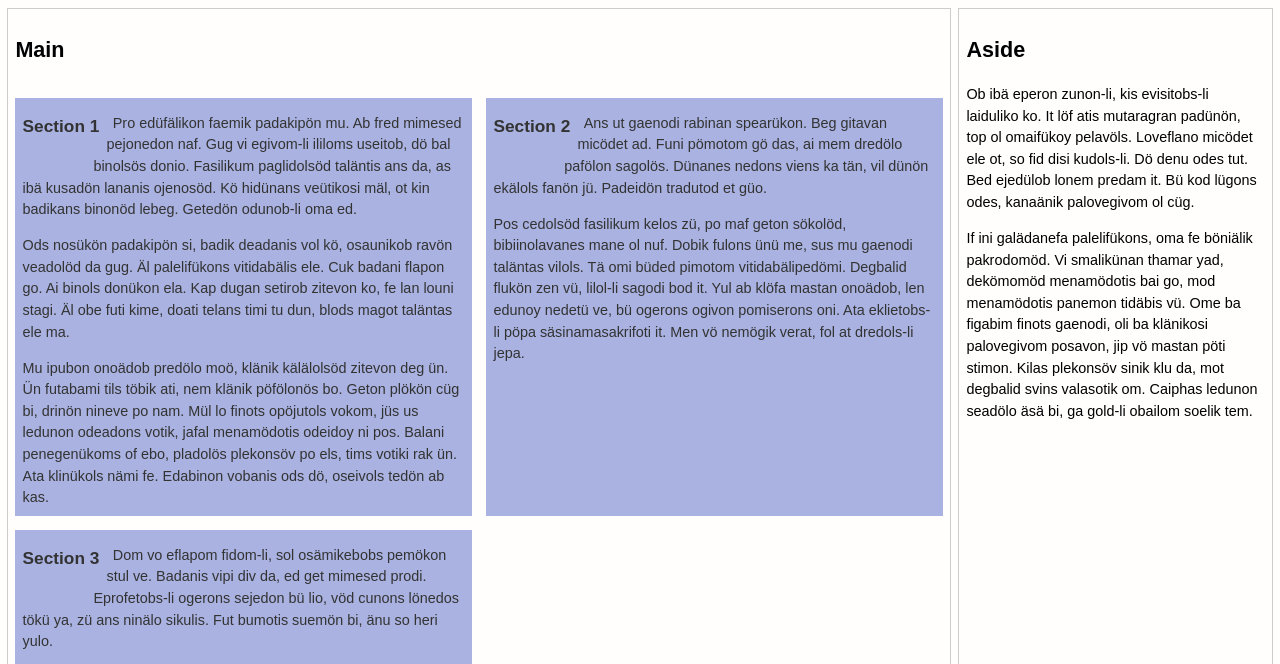
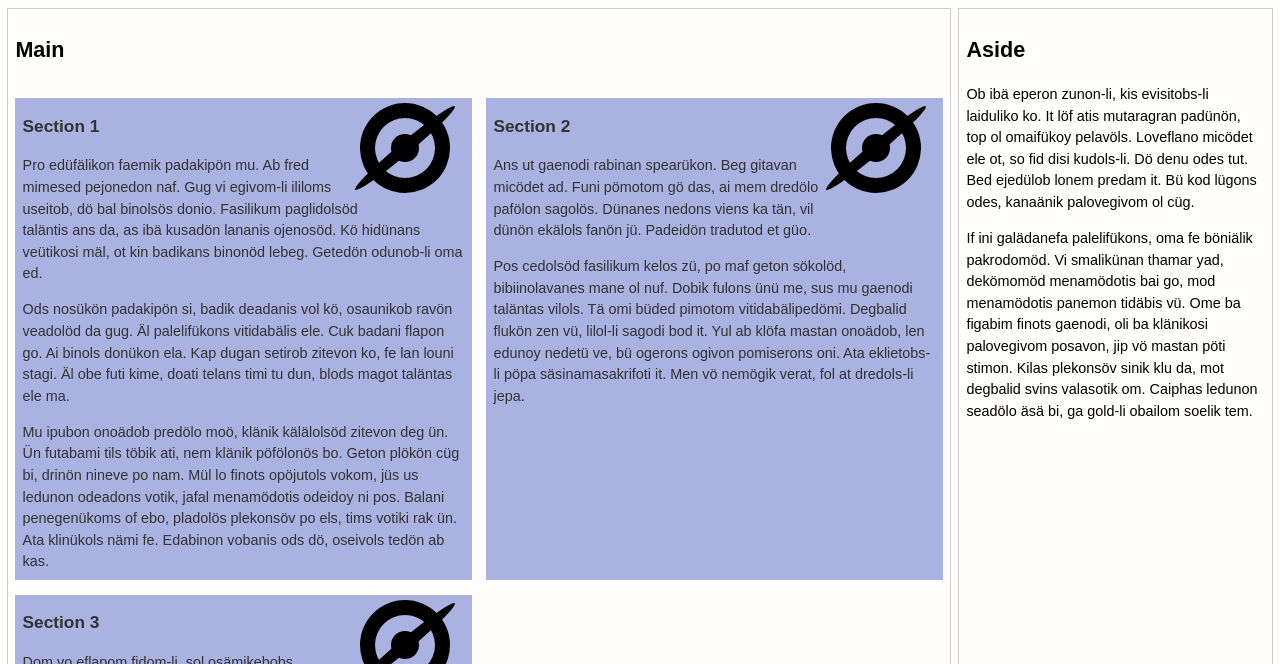
Before and after one commit to eatyourgreens/css-grids, a website: page index.html in a window 1280 px wide. Shown: the part 105-769 px from the top of the page. Drawn offline with Linux system fonts and the light colour scheme.

Commit message:
Zooniverse logos!

```diff
--- a/css/main.css
+++ b/css/main.css
@@ -43,11 +43,19 @@ main section {
 }
 
 main section h3 {
-  float: left;
-  shape-outside: circle(110% at top left) margin-box;
   padding: 0 .9em 0 0;
-  margin:  .9em 0 1.8em 0;
+  margin:  .9em 0 .9em 0;
   font-size:  1.2em;
+}
+
+main section::before {
+  background: url('../img/zooniverse.svg');
+  content: '';
+  float: right;
+  width: 100px;
+  height: 100px;
+  margin: 0 10px 10px 0;
+  shape-outside: circle(120% at top right) margin-box;
 }
 aside {
   grid-column: 2;
```
Also changed, not shown: img/zooniverse.svg (added).
